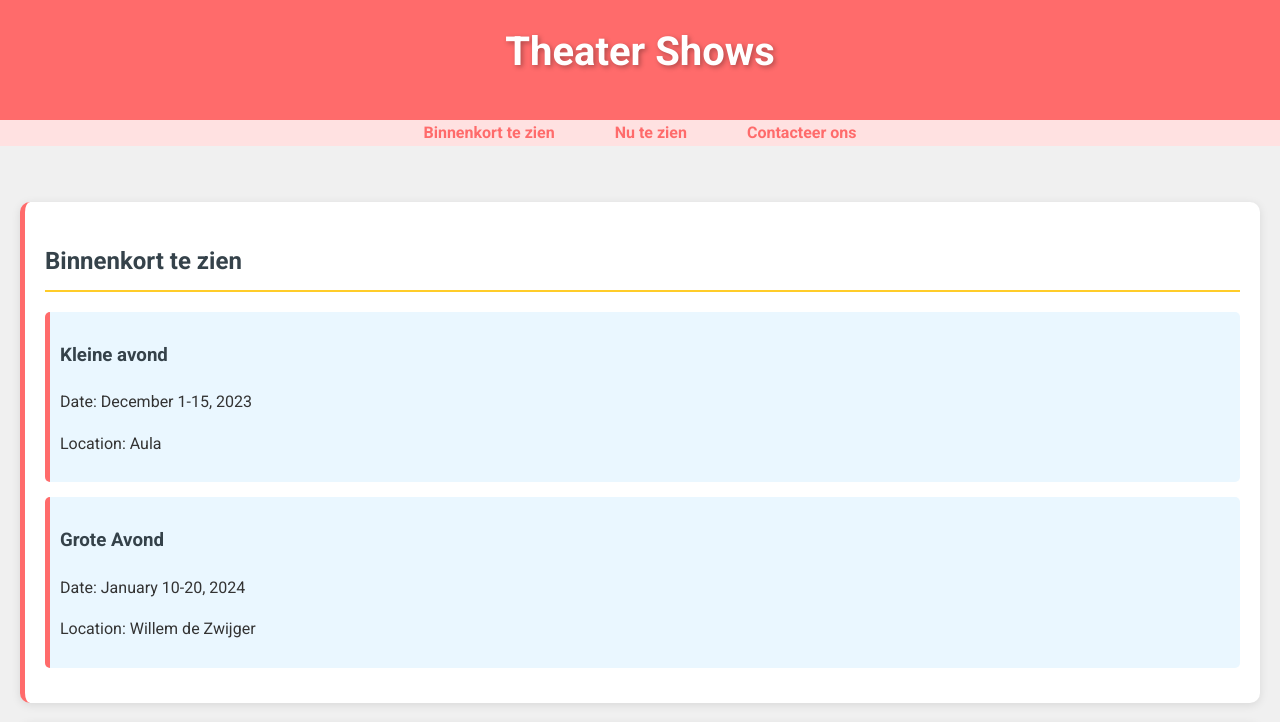
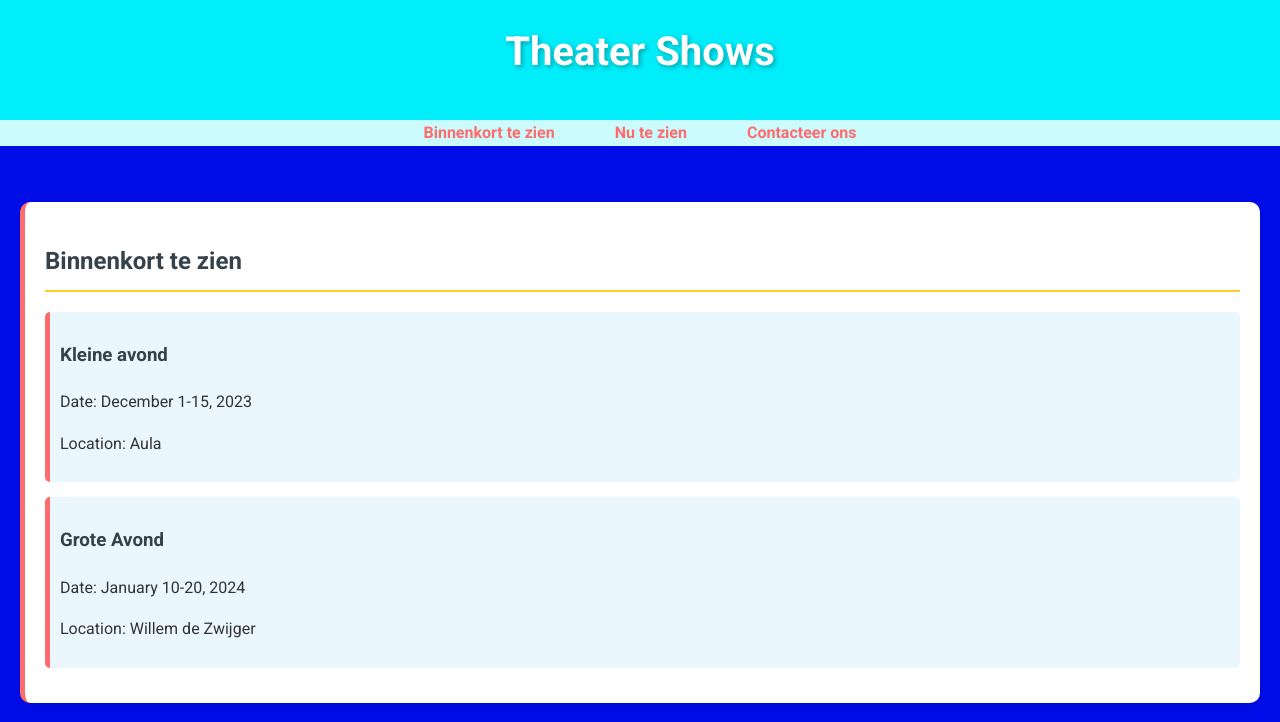
Before and after one commit to JanniePannie123/JanniePannie123.github.io, a plain HTML site: page index.html in a window 1280 px wide. Shown: the top 722 px of the page. Drawn offline with Linux system fonts and the light colour scheme.

Commit message:
Update styles.css

```diff
--- a/styles.css
+++ b/styles.css
@@ -3,12 +3,12 @@ body {
     line-height: 1.6;
     margin: 0;
     padding: 0;
-    background-color: #f0f0f0;
+    background-color: #010DE8;
     color: #333;
 }
 
 header {
-    background: #ff6b6b;
+    background: #00EDFA;
     color: #ffffff;
     text-align: center;
     position: relative;
```
